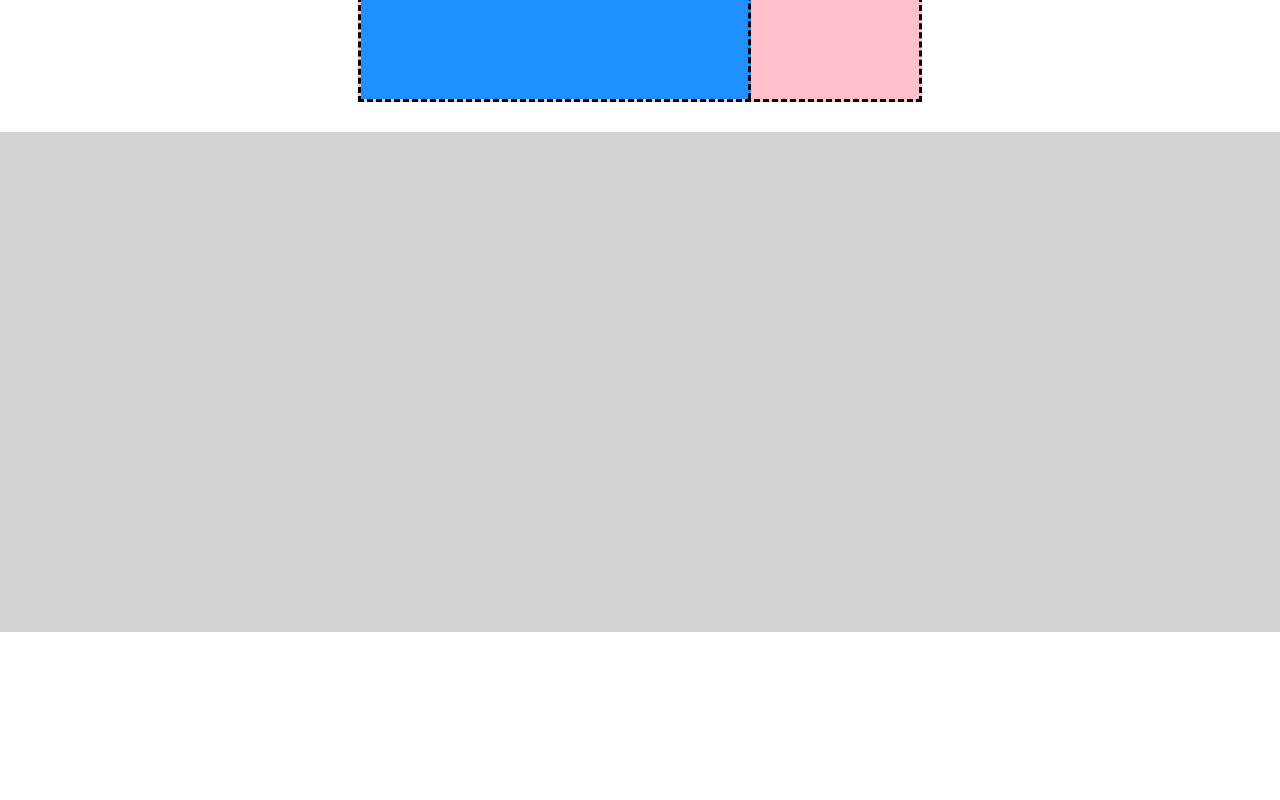
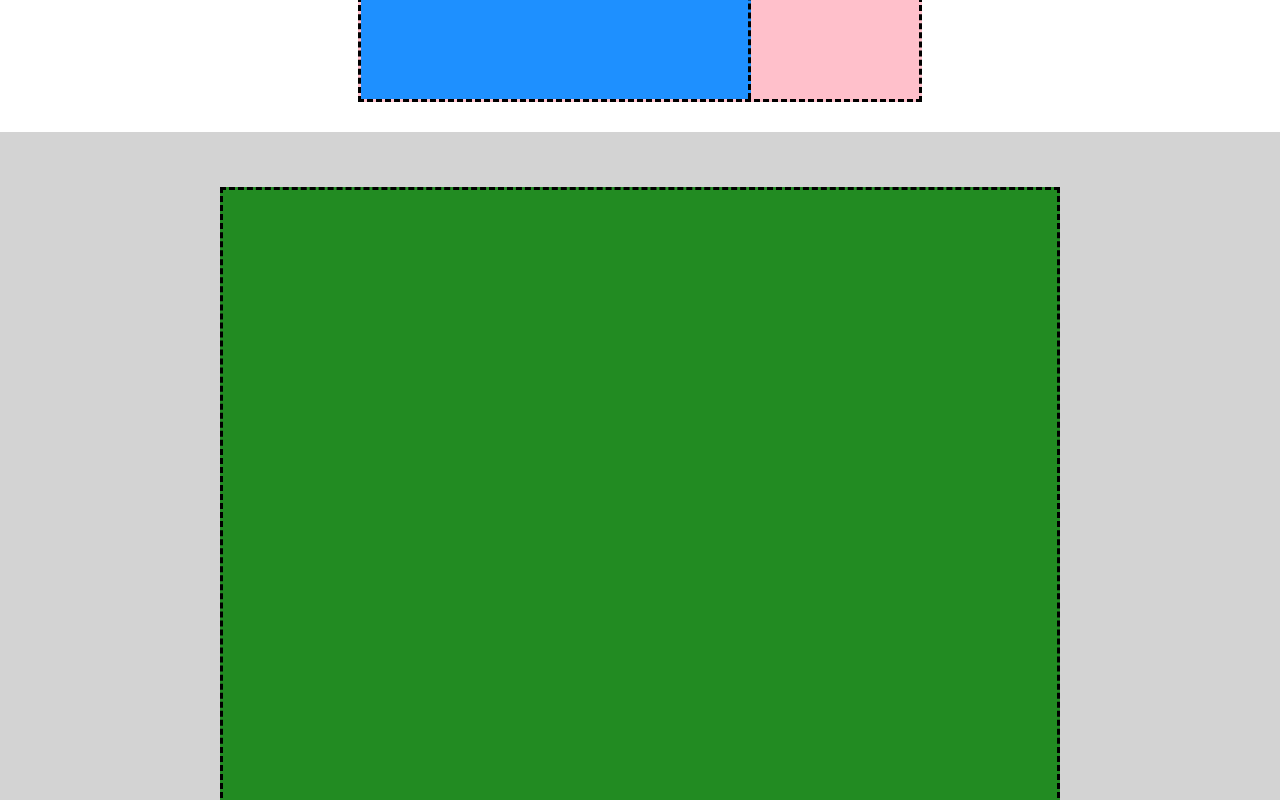
Before and after one commit to dariolaseta/htmlcss-struttura-discord, a plain HTML site: page index.html in a window 1280 px wide. Shown: the part 1980-2780 px from the top of the page. Before the commit the page ends 2612 px from the top, so only its background shows below. Drawn offline with Linux system fonts and the light colour scheme.

Commit message:
added green container

```diff
--- a/css/style.css
+++ b/css/style.css
@@ -94,3 +94,17 @@ div ul.flex{
     flex-basis: 30%;
     border-right: dashed;
 }
+
+.green-container{
+    height: 900px;
+    width: 840px;
+    background-color: #228b22;
+    margin-top: 55px;
+    border: dashed;
+}
+
+.long-bg{
+    background-color: lightgrey;
+    height: 1000px;
+    justify-content: center;
+}
--- a/index.html
+++ b/index.html
@@ -69,8 +69,10 @@
                 </div>
             </section>
 
-            <section class="bg-grey">
+            <section class="long-bg flex">
+                <div class="green-container">
 
+                </div>
             </section>
 
         </main>
```
